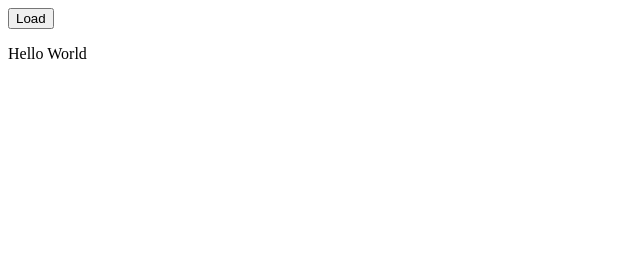
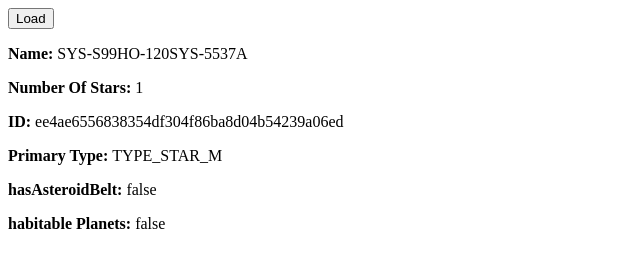
Before and after one commit to tyleruk2000/AJAX_Tutorial, a plain HTML site: page index.html in a window 1280 px wide. Both pictures are taken after a click on the button "Load". Shown: the whole page, without its empty margins (0-640 px from the left). Drawn offline with Linux system fonts and the light colour scheme.

Commit message:
Remove Hello World Update Index to parse demo.json

```diff
--- a/index.html
+++ b/index.html
@@ -6,11 +6,19 @@
     <script>
         function myFunction() {
             var xhttp = new XMLHttpRequest();
-            xhttp.open("GET", "hello_world.txt", true);
+            xhttp.open("GET", "demo.json", true);
             xhttp.send();
 
             xhttp.onreadystatechange = function() {
-                document.getElementById("demo").innerHTML = xhttp.responseText;
+                if (xhttp.readyState == 4 && xhttp.status == 200) {
+                    var jsonObj = JSON.parse(xhttp.responseText);
+                    document.getElementById("line1").innerHTML = "<b>Name: </b>" + jsonObj.systemName;
+                    document.getElementById("line2").innerHTML = "<b>Number Of Stars: </b>" + jsonObj.numberOfStars;
+                    document.getElementById("line3").innerHTML = "<b>ID: </b>" + jsonObj.starSystemID;
+                    document.getElementById("line4").innerHTML = "<b>Primary Type: </b>" + jsonObj.primaryType;
+                    document.getElementById("line5").innerHTML = "<b>hasAsteroidBelt: </b>" + jsonObj.hasAsteroidBelt;
+                    document.getElementById("line6").innerHTML = "<b>habitable Planets: </b>" + jsonObj.habitable;
+                }
             };
         }
     </script>
@@ -18,7 +26,12 @@
 <body>
     <button type="button" onclick="myFunction()">Load</button>
 
-    <p id="demo">A Paragraph</p>
+    <p id="line1"></p>
+    <p id="line2"></p>
+    <p id="line3"></p>
+    <p id="line4"></p>
+    <p id="line5"></p>
+    <p id="line6"></p>
 
 </body>
 </html>
```
Also changed, not shown: hello_world.txt (deleted).
